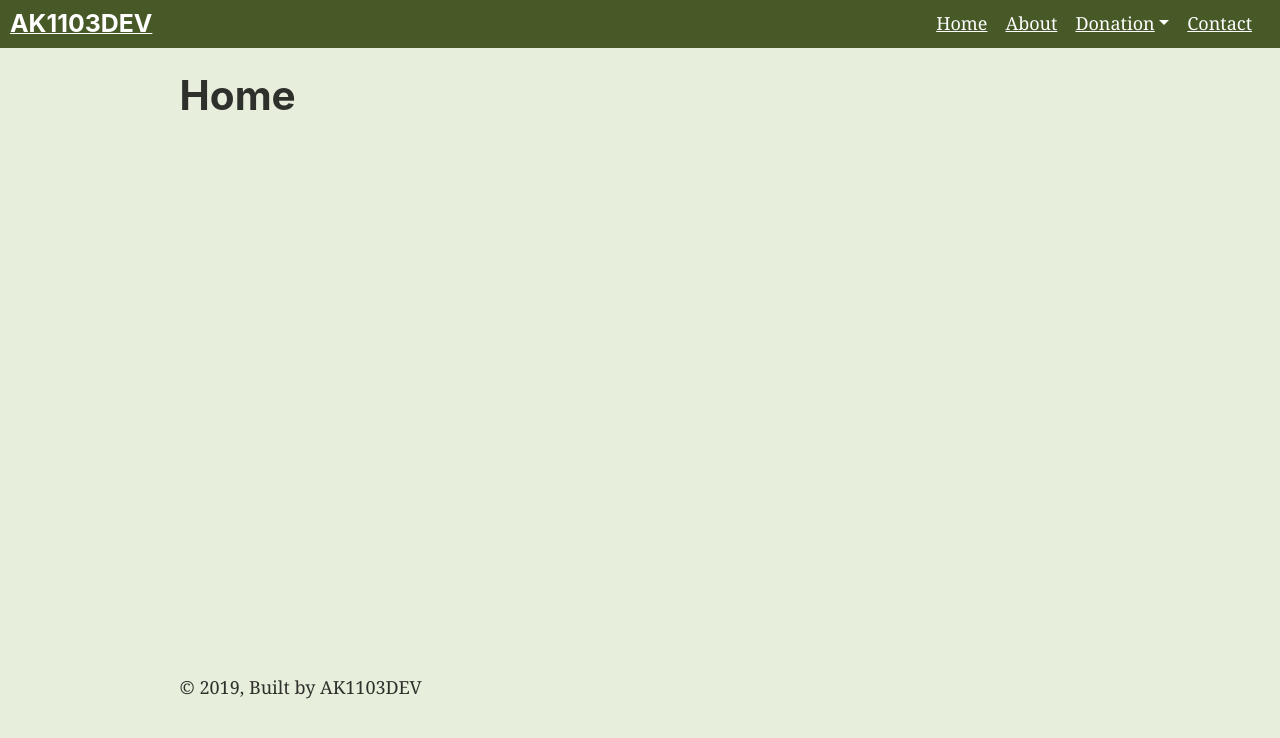
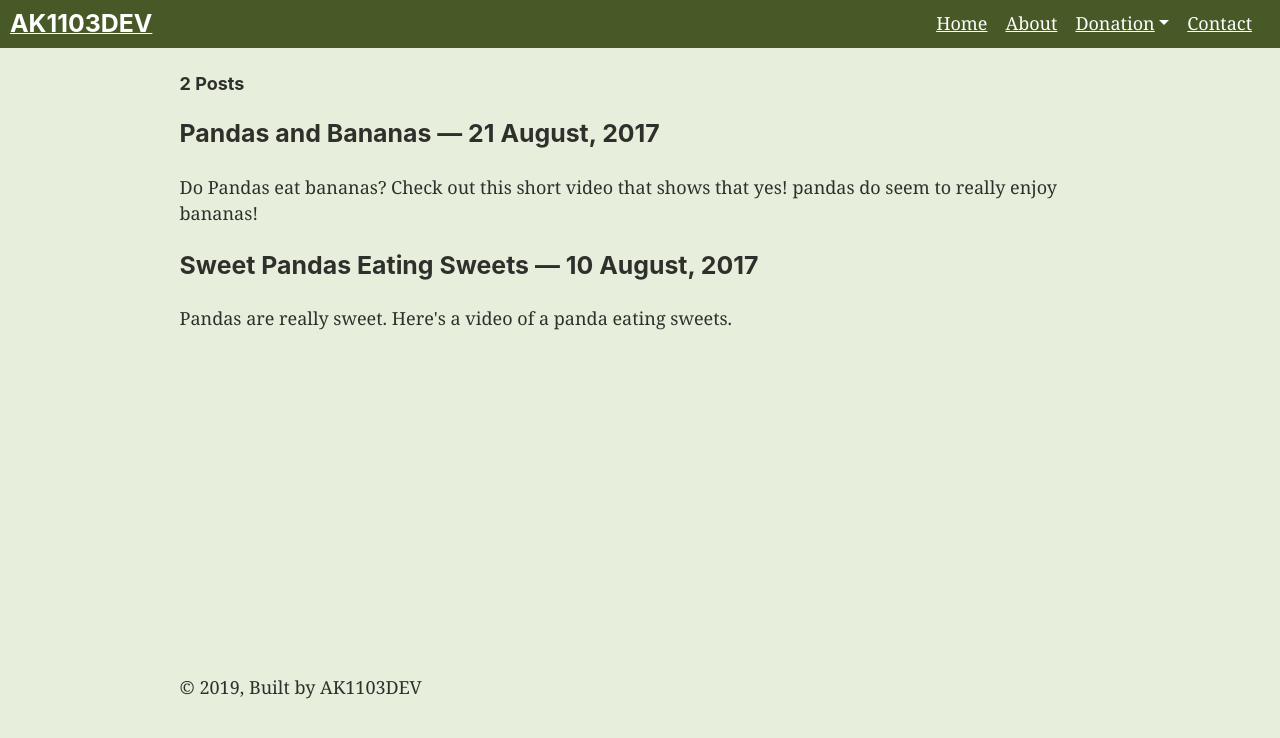
Before and after one commit to ak1103dev/blog-old, a Gatsby site: page / in a window 1280 px wide. Built offline with nearby package versions, Linux system fonts and the light colour scheme; Gatsby itself is replaced by a stand-in of ours.

Commit message:
:construction: markdown

```diff
--- a/gatsby-config.js
+++ b/gatsby-config.js
@@ -11,6 +11,13 @@
       options: {
         name: `images`,
         path: `${__dirname}/src/images`,
+      },
+    },
+    {
+      resolve: `gatsby-source-filesystem`,
+      options: {
+        name: `src`,
+        path: `${__dirname}/src/`,
       },
     },
     `gatsby-transformer-sharp`,
@@ -28,6 +35,7 @@
       },
     },
     `gatsby-plugin-styled-components`,
+    `gatsby-transformer-remark`,
     // this (optional) plugin enables Progressive Web App + Offline functionality
     // To learn more, visit: https://gatsby.dev/offline
     // `gatsby-plugin-offline`,
--- a/package.json
+++ b/package.json
@@ -17,6 +17,7 @@
     "gatsby-plugin-styled-components": "^3.1.2",
     "gatsby-plugin-typography": "^2.3.2",
     "gatsby-source-filesystem": "^2.1.5",
+    "gatsby-transformer-remark": "^2.6.9",
     "gatsby-transformer-sharp": "^2.2.4",
     "prop-types": "^15.7.2",
     "react": "^16.8.6",
--- /dev/null
+++ b/src/pages/building-my-blog-with-gatsby.md
@@ -0,0 +1,10 @@
+---
+title: "Sweet Pandas Eating Sweets"
+date: "2017-08-10"
+---
+
+Pandas are really sweet.
+
+Here's a video of a panda eating sweets.
+
+<iframe width="560" height="315" src="https://www.youtube.com/embed/4n0xNbfJLR8" frameborder="0" allowfullscreen></iframe>
--- /dev/null
+++ b/src/pages/gg.md
@@ -0,0 +1,9 @@
+---
+title: "Pandas and Bananas"
+date: "2017-08-21"
+---
+
+Do Pandas eat bananas? Check out this short video that shows that yes! pandas do
+seem to really enjoy bananas!
+
+<iframe width="560" height="315" src="https://www.youtube.com/embed/4SZl1r2O_bY" frameborder="0" allowfullscreen></iframe>
--- a/src/pages/index.js
+++ b/src/pages/index.js
@@ -3,10 +3,47 @@
 import Layout from "../components/layout"
 import SEO from "../components/seo"
 
-const IndexPage = () => (
+export const query = graphql`
+  query {
+    allMarkdownRemark(sort: { fields: [frontmatter___date], order: DESC }) {
+      totalCount
+      edges {
+        node {
+          id
+          frontmatter {
+            title
+            date(formatString: "DD MMMM, YYYY")
+          }
+          excerpt
+        }
+      }
+    }
+  }
+`
+
+const IndexPage = ({ data }) => (
   <Layout>
     <SEO title="Home" />
-    <h1>Home</h1>
+    <h4>{data.allMarkdownRemark.totalCount} Posts</h4>
+    {data.allMarkdownRemark.edges.map(({ node }) => (
+      <div key={node.id}>
+        <h3
+          // css={css`
+          //   margin-bottom: ${rhythm(1 / 4)};
+          // `}
+        >
+          {node.frontmatter.title}{" "}
+          <span
+            // css={css`
+            //   color: #bbb;
+            // `}
+          >
+            — {node.frontmatter.date}
+          </span>
+        </h3>
+        <p>{node.excerpt}</p>
+      </div>
+    ))}
   </Layout>
 )
 
```
Also changed, not shown: 2 other files.
